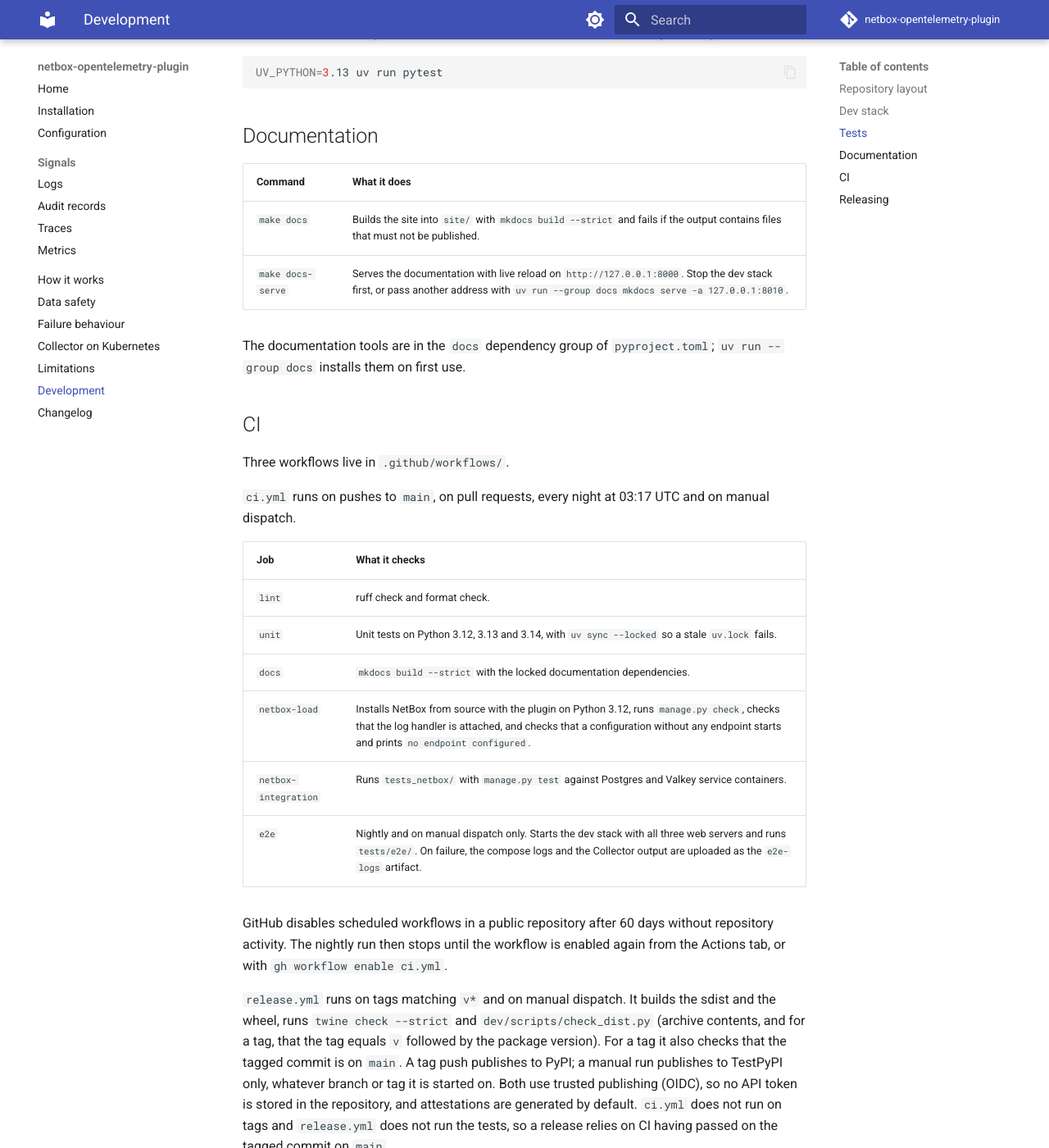
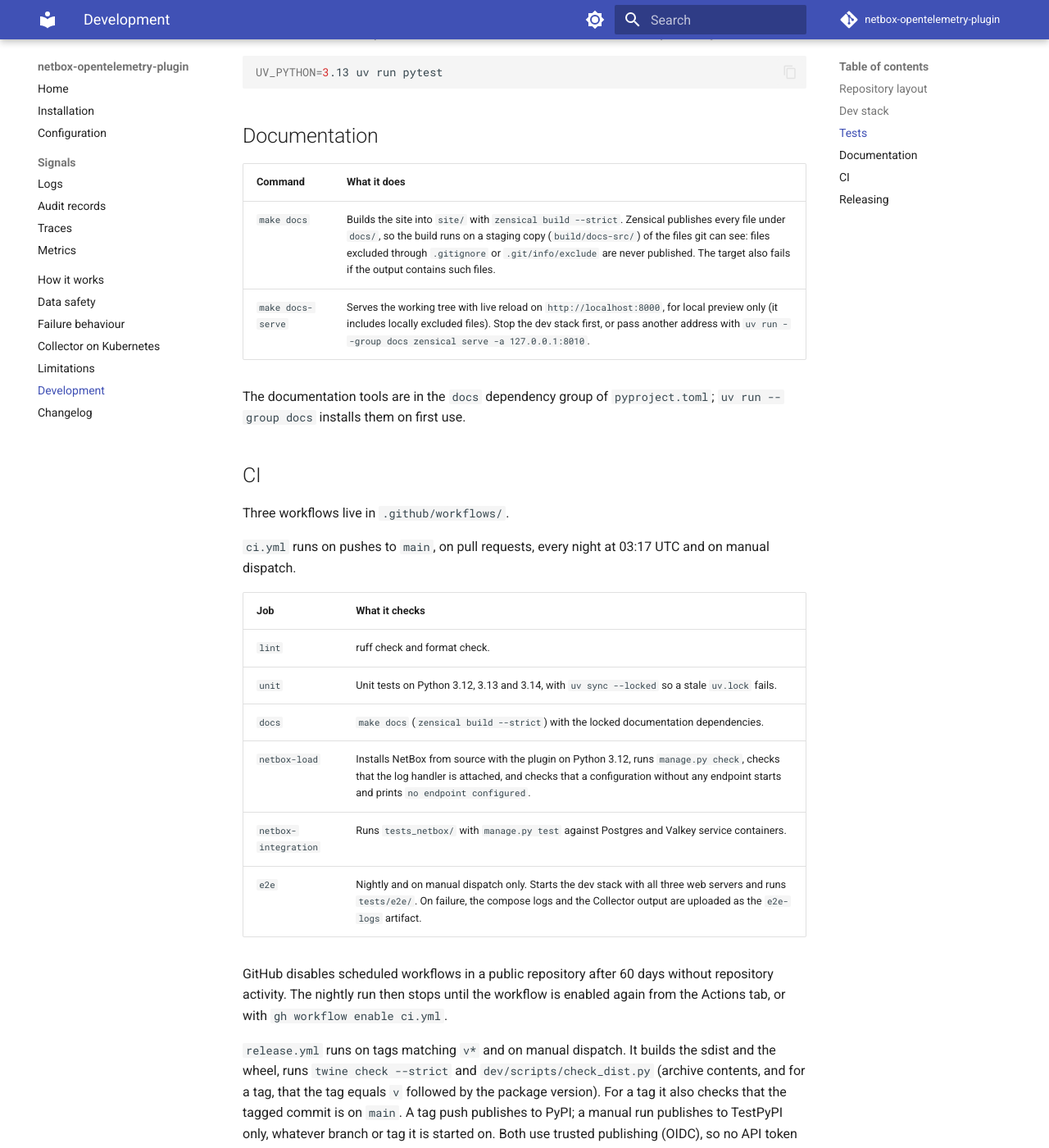
Before and after one commit to thomaschristory/netbox-opentelemetry-plugin, an MkDocs documentation site: the page built from docs/development.md, in a window 1280 px wide and 1400 px high, scrolled down 2218 px. Shown: the whole window at 82% size. Built offline with MkDocs 1.6.1 and Material for MkDocs 9.7.7, drawn with Linux system fonts in a browser that asks for light colours; comment, search, counter and statistics services are not loaded; some of the changed text lies outside the part shown.

Commit message:
Build the documentation with Zensical from a staging copy of the files git can see

```diff
--- a/docs/development.md
+++ b/docs/development.md
@@ -10,7 +10,7 @@
 | `tests/` | Unit tests (pytest). `tests/e2e/` holds the end-to-end tests that run against the dev stack. |
 | `tests_netbox/` | Integration tests that run inside NetBox with `manage.py test`. |
 | `dev/` | Docker compose dev stack: `Dockerfile`, `docker-compose.yml`, NetBox plugin configuration, Collector configuration, environment files and helper scripts. |
-| `docs/` | This documentation (MkDocs with the Material theme). |
+| `docs/` | This documentation, built with Zensical from `mkdocs.yml`. |
 | `.github/workflows/` | CI, release and documentation workflows. |
 
 Requirements: Python 3.12 or later, [uv](https://docs.astral.sh/uv/), Docker with the compose plugin, and `make`.
@@ -66,8 +66,8 @@
 
 | Command | What it does |
 | --- | --- |
-| `make docs` | Builds the site into `site/` with `mkdocs build --strict` and fails if the output contains files that must not be published. |
-| `make docs-serve` | Serves the documentation with live reload on `http://127.0.0.1:8000`. Stop the dev stack first, or pass another address with `uv run --group docs mkdocs serve -a 127.0.0.1:8010`. |
+| `make docs` | Builds the site into `site/` with `zensical build --strict`. Zensical publishes every file under `docs/`, so the build runs on a staging copy (`build/docs-src/`) of the files git can see: files excluded through `.gitignore` or `.git/info/exclude` are never published. The target also fails if the output contains such files. |
+| `make docs-serve` | Serves the working tree with live reload on `http://localhost:8000`, for local preview only (it includes locally excluded files). Stop the dev stack first, or pass another address with `uv run --group docs zensical serve -a 127.0.0.1:8010`. |
 
 The documentation tools are in the `docs` dependency group of `pyproject.toml`; `uv run --group docs` installs them on first use.
 
@@ -81,7 +81,7 @@
 | --- | --- |
 | `lint` | ruff check and format check. |
 | `unit` | Unit tests on Python 3.12, 3.13 and 3.14, with `uv sync --locked` so a stale `uv.lock` fails. |
-| `docs` | `mkdocs build --strict` with the locked documentation dependencies. |
+| `docs` | `make docs` (`zensical build --strict`) with the locked documentation dependencies. |
 | `netbox-load` | Installs NetBox from source with the plugin on Python 3.12, runs `manage.py check`, checks that the log handler is attached, and checks that a configuration without any endpoint starts and prints `no endpoint configured`. |
 | `netbox-integration` | Runs `tests_netbox/` with `manage.py test` against Postgres and Valkey service containers. |
 | `e2e` | Nightly and on manual dispatch only. Starts the dev stack with all three web servers and runs `tests/e2e/`. On failure, the compose logs and the Collector output are uploaded as the `e2e-logs` artifact. |
--- a/mkdocs.yml
+++ b/mkdocs.yml
@@ -4,17 +4,9 @@
 repo_url: https://github.com/thomaschristory/netbox-opentelemetry-plugin
 repo_name: netbox-opentelemetry-plugin
 edit_uri: ""
+# Built with Zensical (make docs), which reads this file. Zensical publishes everything under
+# docs_dir, so make docs builds from a staging copy of the files git can see.
 docs_dir: docs
-strict: true
-
-exclude_docs: |
-  superpowers/
-
-validation:
-  omitted_files: warn
-  absolute_links: warn
-  unrecognized_links: warn
-  anchors: warn
 
 theme:
   name: material
--- a/pyproject.toml
+++ b/pyproject.toml
@@ -55,9 +55,7 @@
     "pyyaml>=6",
 ]
 docs = [
-    "mkdocs>=1.6,<2",
-    "mkdocs-material>=9.7,<10",
-    "pymdown-extensions>=10",
+    "zensical>=0.0.65",
 ]
 
 [tool.hatch.version]
```
Also changed, not shown: SPEC.md (+2 -2 lines), 5 other files.
